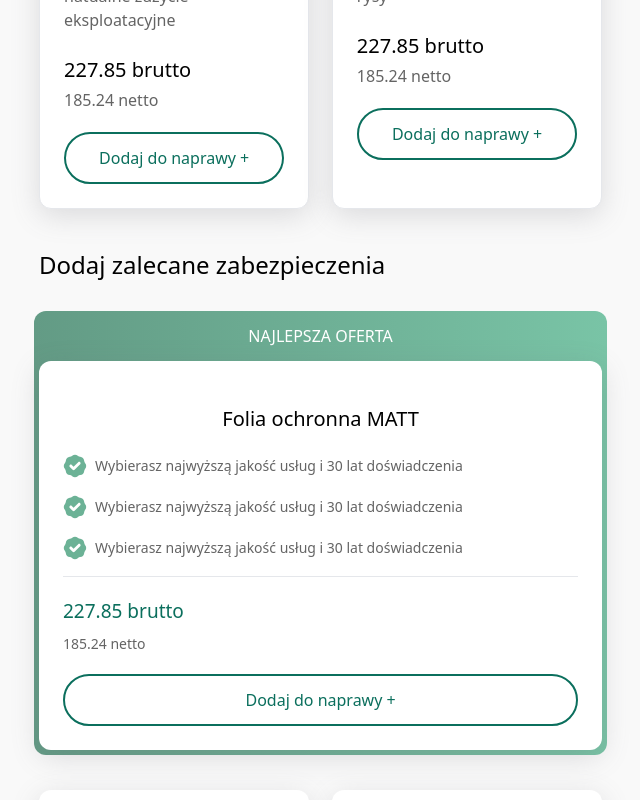
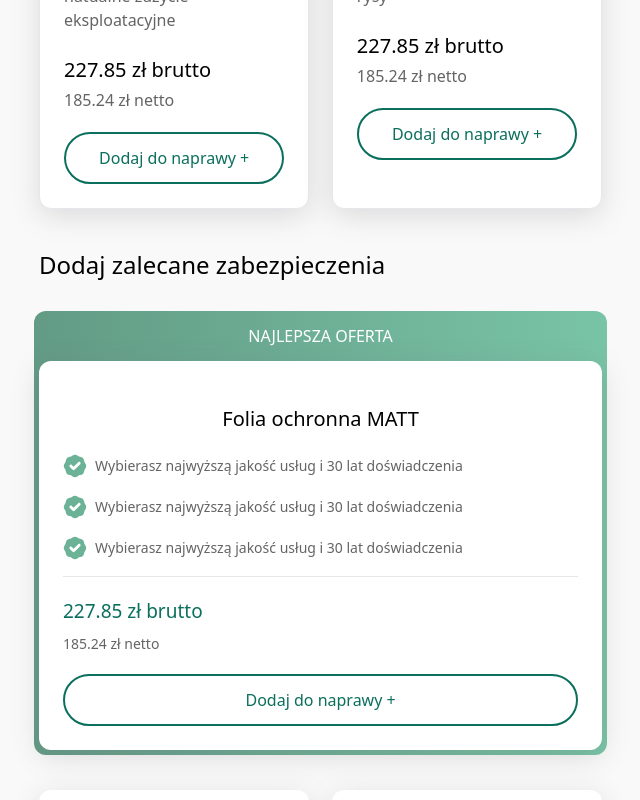
Before and after one commit to LOLFACE95/ccs_app, a Vue app: page / in a window 1280 px wide. Both pictures are taken after a click on the element "Wybierz PREMIUM". Shown: the part 869-1669 px from the top of the page, without its empty margins (89-729 px from the left). Built offline with nearby package versions, Linux system fonts and the light colour scheme.

Commit message:
some amendments

```diff
--- a/src/components/AddAccesory.vue
+++ b/src/components/AddAccesory.vue
@@ -14,10 +14,10 @@
 
         <div class="mt-6">
             <h4 class="mt-3 text-xl font-medium">
-              {{ accesoryElement.grossCost }} brutto
+              {{ accesoryElement.grossCost }} zł brutto
             </h4>
             <p class="mt-1 font-light text-ourGray">
-              {{ accesoryElement.netCost }} netto
+              {{ accesoryElement.netCost }} zł netto
             </p>
         </div>
         <div class="flex relative mt-5">
--- a/src/components/AddCard.vue
+++ b/src/components/AddCard.vue
@@ -11,8 +11,8 @@
                                 :package-element="packageElement.element"  />
             </div>
 
-            <p class="text-emerald text-[19px] mt-5">{{ cardElements.grossCost }} brutto</p>
-            <p class="text-ourGray text-sm mt-2">{{ cardElements.netCost }} netto</p>
+            <p class="text-emerald text-[19px] mt-5">{{ cardElements.grossCost }} zł brutto</p>
+            <p class="text-ourGray text-sm mt-2">{{ cardElements.netCost }} zł netto</p>
 
             <div class="flex relative mt-5">
                 <HorizontalButton class="ml-0 w-full duration-[.2s]"
--- a/src/components/ChoiceCard.vue
+++ b/src/components/ChoiceCard.vue
@@ -10,8 +10,8 @@
                                 :package-element="packageElement.element"  />
             </div>
 
-            <p class="text-emerald text-[19px] mt-5">{{ cardData.grossCost.toFixed(2) }} brutto</p>
-            <p class="text-ourGray text-sm mt-2">{{ cardData.netCost.toFixed(2)}} netto</p>
+            <p class="text-emerald text-[19px] mt-5">{{ cardData.grossCost.toFixed(2) }} zł brutto</p>
+            <p class="text-ourGray text-sm mt-2">{{ cardData.netCost.toFixed(2)}} zł netto</p>
 
             <slot />
     </div>
```
